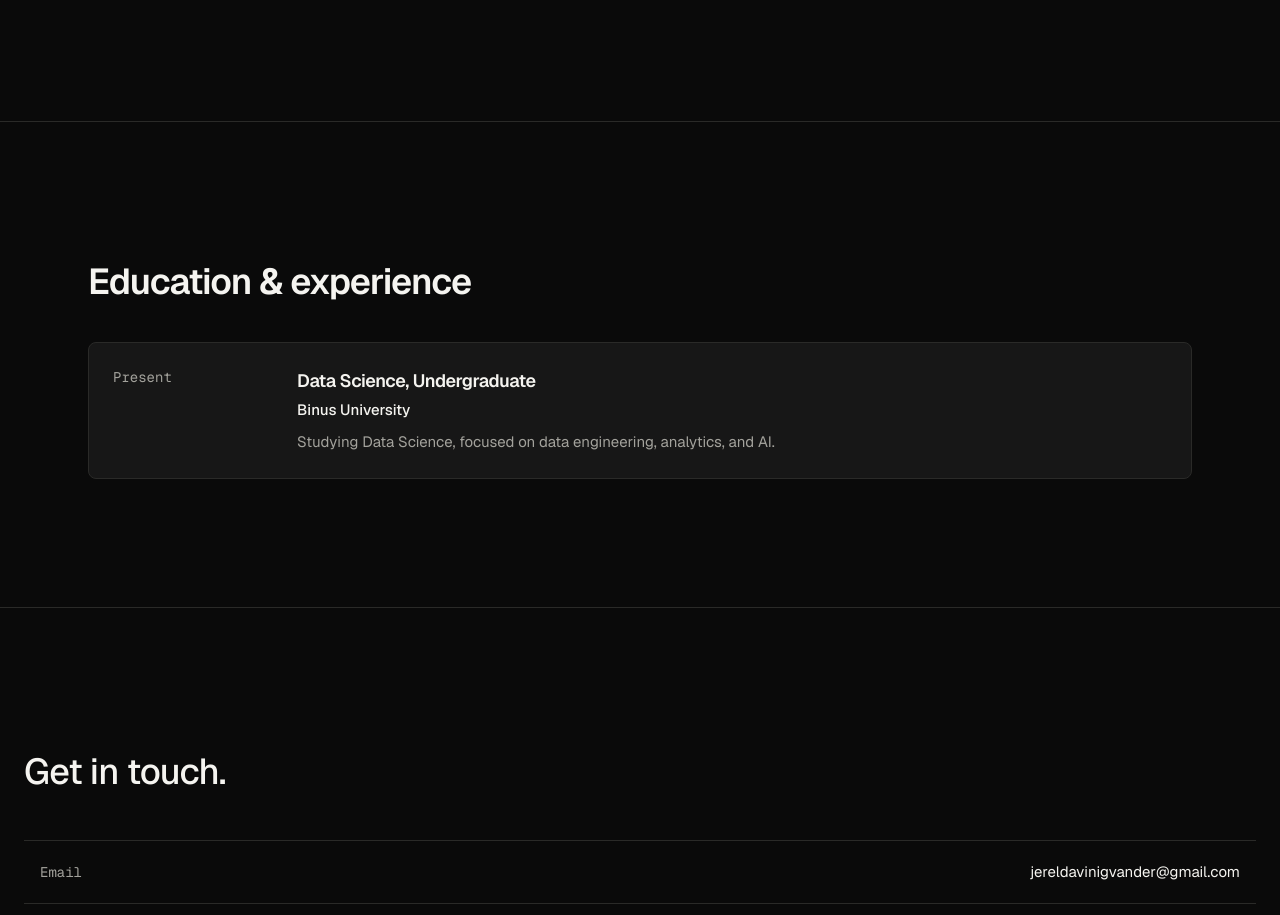
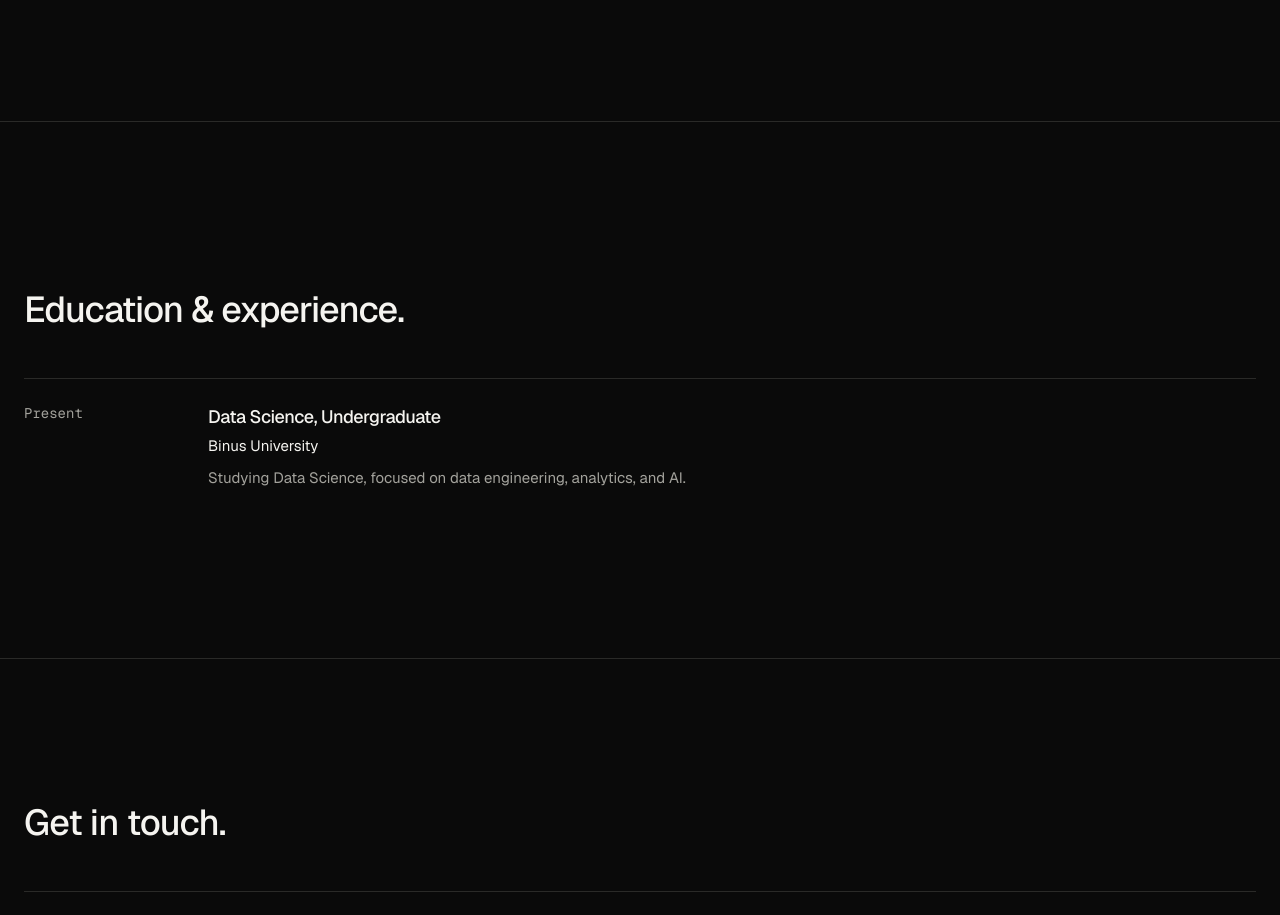
Before and after one commit to jfoui/portfolio, a Next.js app: page / in a window 1280 px wide. Shown: the part 3760-4675 px from the top of the page. Built offline with nearby package versions, Linux system fonts and the light colour scheme.

Commit message:
Education section in Nightly row style like other sections

```diff
--- a/src/app/page.tsx
+++ b/src/app/page.tsx
@@ -22,7 +22,9 @@ export default function Home() {
         <Reveal>
           <Projects />
         </Reveal>
-        <Education />
+        <Reveal>
+          <Education />
+        </Reveal>
         <Reveal>
           <Contact />
         </Reveal>
--- a/src/components/Education.tsx
+++ b/src/components/Education.tsx
@@ -3,20 +3,20 @@ import { timeline } from "@/data/content";
 export default function Education() {
   return (
     <section id="education" className="border-b border-line">
-      <div className="mx-auto w-full max-w-6xl px-6 py-24 sm:py-32">
-        <h2 className="mt-3 text-3xl font-semibold tracking-tight sm:text-4xl">
-          Education &amp; experience
+      <div className="mx-auto w-full max-w-7xl px-6 py-28 sm:py-36">
+        <h2 className="mt-6 text-3xl font-medium tracking-tight sm:text-4xl">
+          Education &amp; experience.
         </h2>
-        <ol className="mt-10 space-y-6">
+        <div className="mt-12">
           {timeline.map((entry, i) => (
-            <li
+            <div
               key={i}
-              className="grid gap-2 rounded-lg border border-line bg-surface p-6 sm:grid-cols-[160px_1fr] sm:gap-6"
+              className="grid gap-2 border-t border-line py-6 sm:grid-cols-[160px_1fr] sm:gap-6"
             >
               <p className="font-mono text-sm text-muted">{entry.period}</p>
               <div>
                 <div className="flex flex-wrap items-baseline gap-3">
-                  <h3 className="text-lg font-semibold tracking-tight">
+                  <h3 className="text-lg font-medium tracking-tight">
                     {entry.title}
                   </h3>
                   {entry.placeholder && (
@@ -25,14 +25,14 @@ export default function Education() {
                     </span>
                   )}
                 </div>
-                <p className="mt-1 text-[15px] font-medium">{entry.place}</p>
+                <p className="mt-1 text-[15px]">{entry.place}</p>
                 <p className="mt-2 max-w-2xl text-[15px] leading-relaxed text-muted">
                   {entry.description}
                 </p>
               </div>
-            </li>
+            </div>
           ))}
-        </ol>
+        </div>
       </div>
     </section>
   );
```
